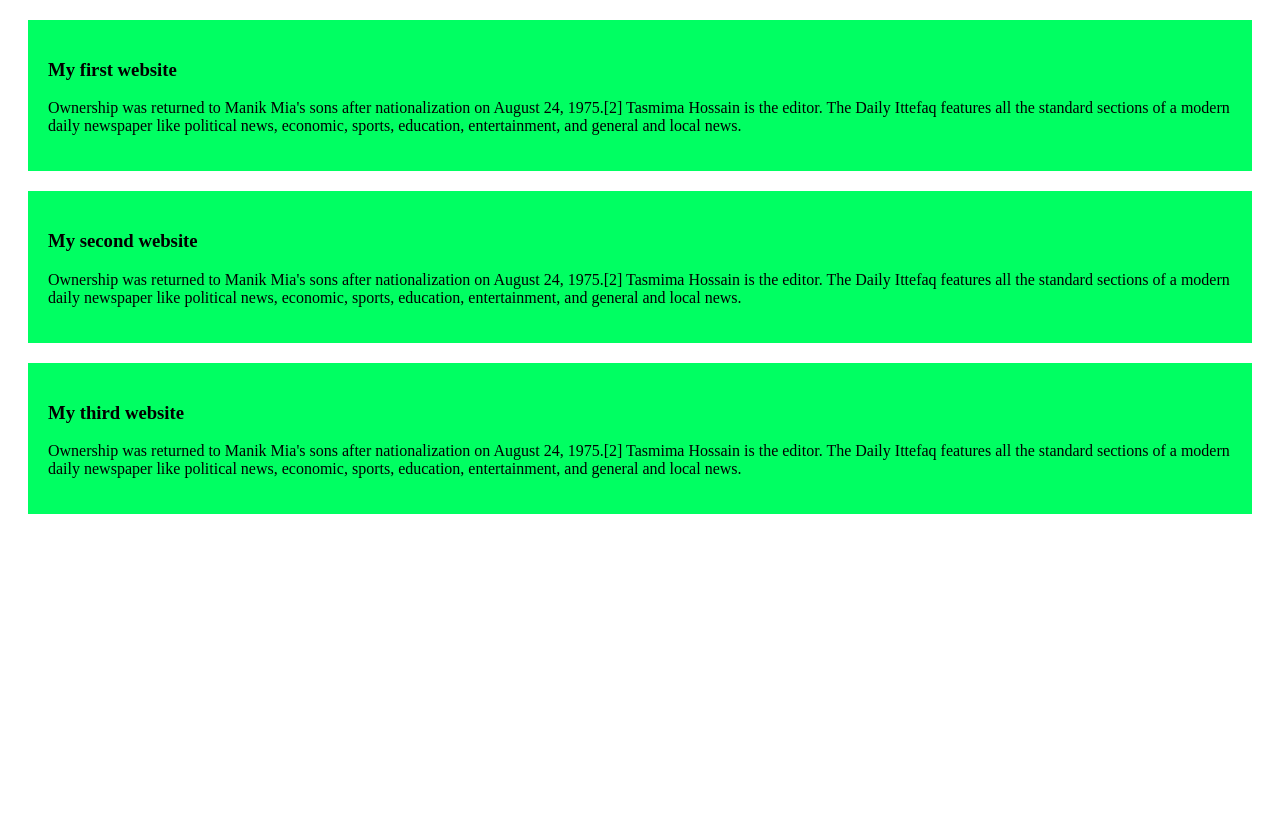
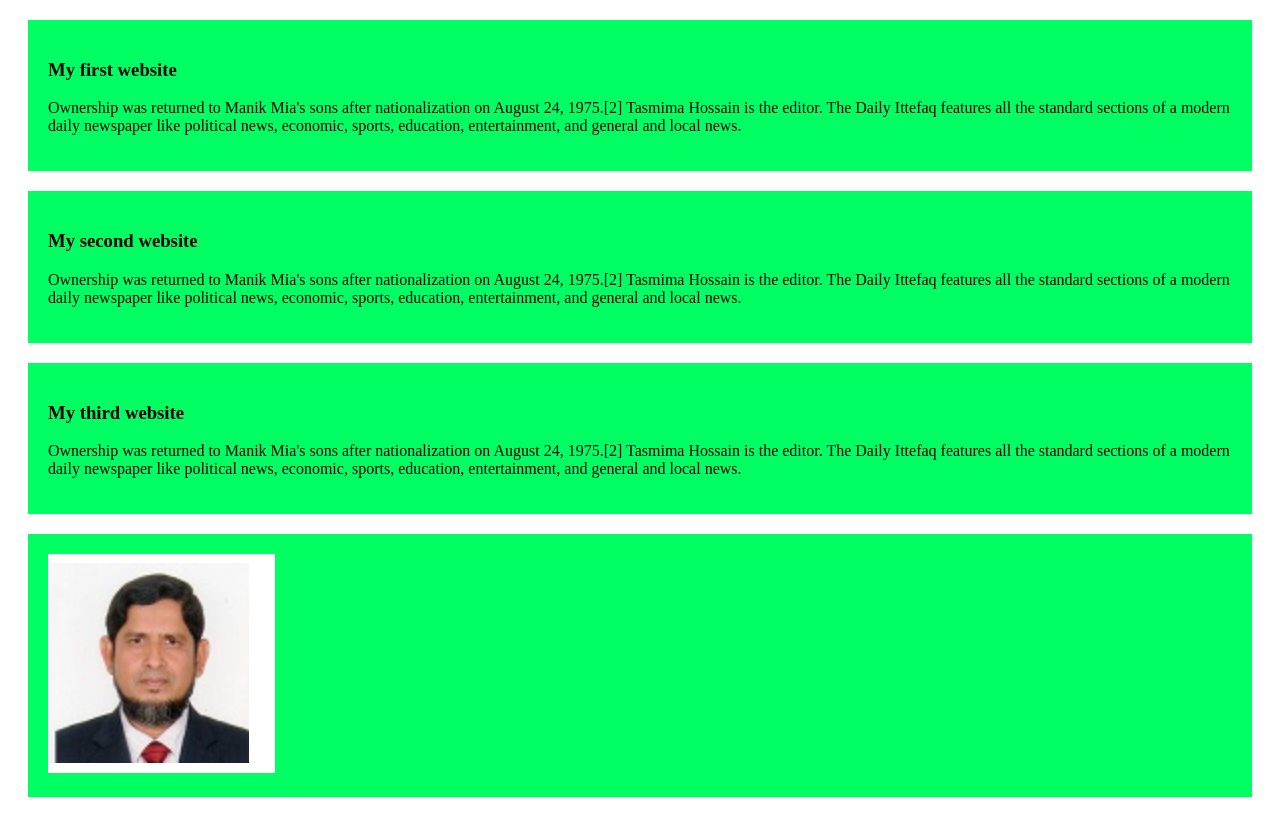
Before and after one commit to mehedim2050/my-first-githubrepo, a plain HTML site: page index.html in a window 1280 px wide. Drawn offline with Linux system fonts and the light colour scheme.

Commit message:
added the image

```diff
--- a/index.html
+++ b/index.html
@@ -23,6 +23,9 @@
         <h3>My third website</h3>
         <p>Ownership was returned to Manik Mia's sons after nationalization on August 24, 1975.[2] Tasmima Hossain is the editor. The Daily Ittefaq features all the standard sections of a modern daily newspaper like political news, economic, sports, education, entertainment, and general and local news.</p>
     </div>
+    <div>
+        <img src="Screenshot 2025-01-04 125332.png" alt="">
+    </div>
 
 </body>
 </html>
```
Also changed, not shown: Screenshot 2025-01-04 125332.png (added).
